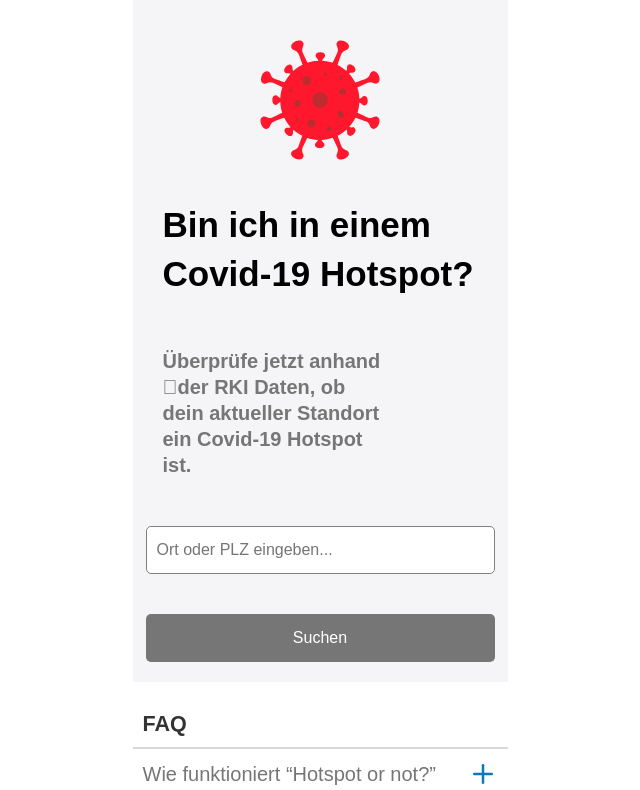
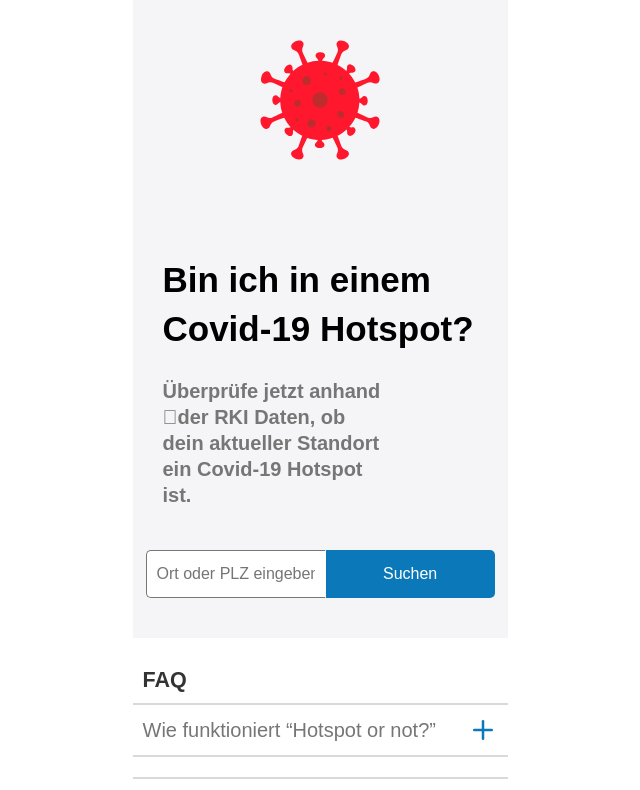
Before and after one commit to JulianBlohm/capstone-project, a React (Create React App) app: page / in a window 1280 px wide. Shown: the top 790 px of the page, without its empty margins (320-960 px from the left). Built offline with nearby package versions, Linux system fonts and the light colour scheme.

Commit message:
Rearrange form elements and MainPage Layout

```diff
--- a/src/MainPage.js
+++ b/src/MainPage.js
@@ -44,7 +44,7 @@ const MainPageStyled = styled.div`
     display: grid;
 
     h1 {
-        margin-bottom: 50px;
+        margin-bottom: 25px;
         font-size: 35px;
         line-height: 1.4;
     }
@@ -54,7 +54,7 @@ const MainPageStyled = styled.div`
         line-height: 1.3;
         color: var(--gray);
         width: 70%;
-        margin-bottom: 48px;
+        margin-bottom: 42px;
     }
 
     .intro-wrapper {
@@ -65,7 +65,8 @@ const MainPageStyled = styled.div`
     .logo-wrapper {
         display: flex;
         justify-content: center;
-        padding: 40px;
+        padding-top: 40px;
+        padding-bottom: 95px;
     }
 
     .logo {
--- a/src/components/Button.js
+++ b/src/components/Button.js
@@ -2,7 +2,7 @@ import styled from 'styled-components/macro'
 
 export default styled.button`
     border: none;
-    background: ${(props) => (props.disabled ? 'var(--gray)' : 'var(--blue)')};
+    background: ${(props) => (props.gray ? 'var(--gray)' : 'var(--blue)')};
     color: white;
     width: 100%;
     display: flex;
@@ -10,7 +10,8 @@ export default styled.button`
     justify-content: center;
     align-items: center;
     font-size: 1rem;
-    border-radius: 5px;
+    border-top-right-radius: 5px;
+    border-bottom-right-radius: 5px;
     margin-bottom: 20px;
     cursor: pointer;
 `
--- a/src/components/Form.js
+++ b/src/components/Form.js
@@ -53,6 +53,7 @@ const FormStyled = styled.form`
     position: relative;
     background: var(--silver);
     padding: 0 13px;
+    display: flex;
 
     span {
         font-size: 0.8rem;
--- a/src/components/Input.js
+++ b/src/components/Input.js
@@ -3,10 +3,14 @@ import styled from 'styled-components/macro'
 export default styled.input`
     width: 100%;
     padding: 0 10px;
-    border-radius: 5px;
-    border: 1px solid gray;
+    border-top-left-radius: 5px;
+    border-bottom-left-radius: 5px;
+    border-top: 1px solid var(--gray);
+    border-bottom: 1px solid var(--gray);
+    border-left: 1px solid var(--gray);
+    border-right: 1px solid white;
     height: 48px;
     font-size: 1rem;
     margin-bottom: 40px;
-    outline: none;
+    outline: var(--blue);
 `
```
